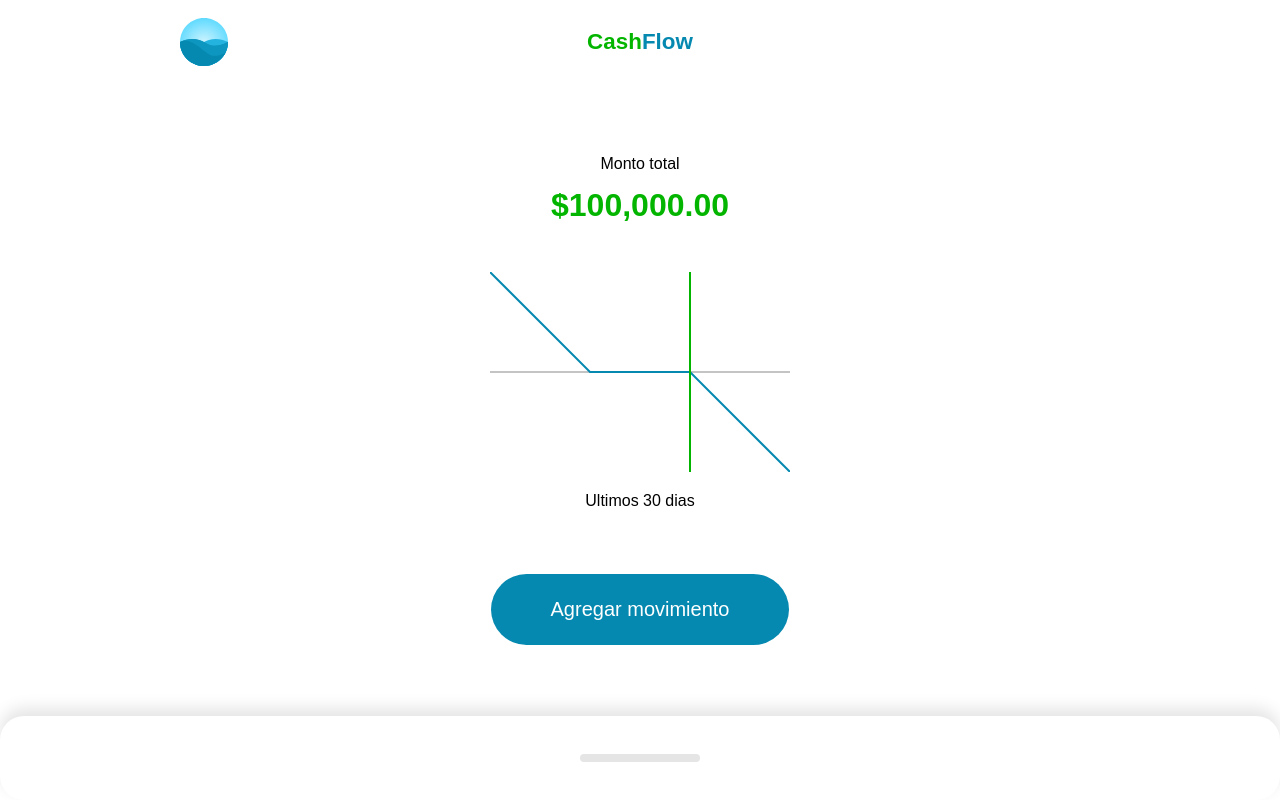
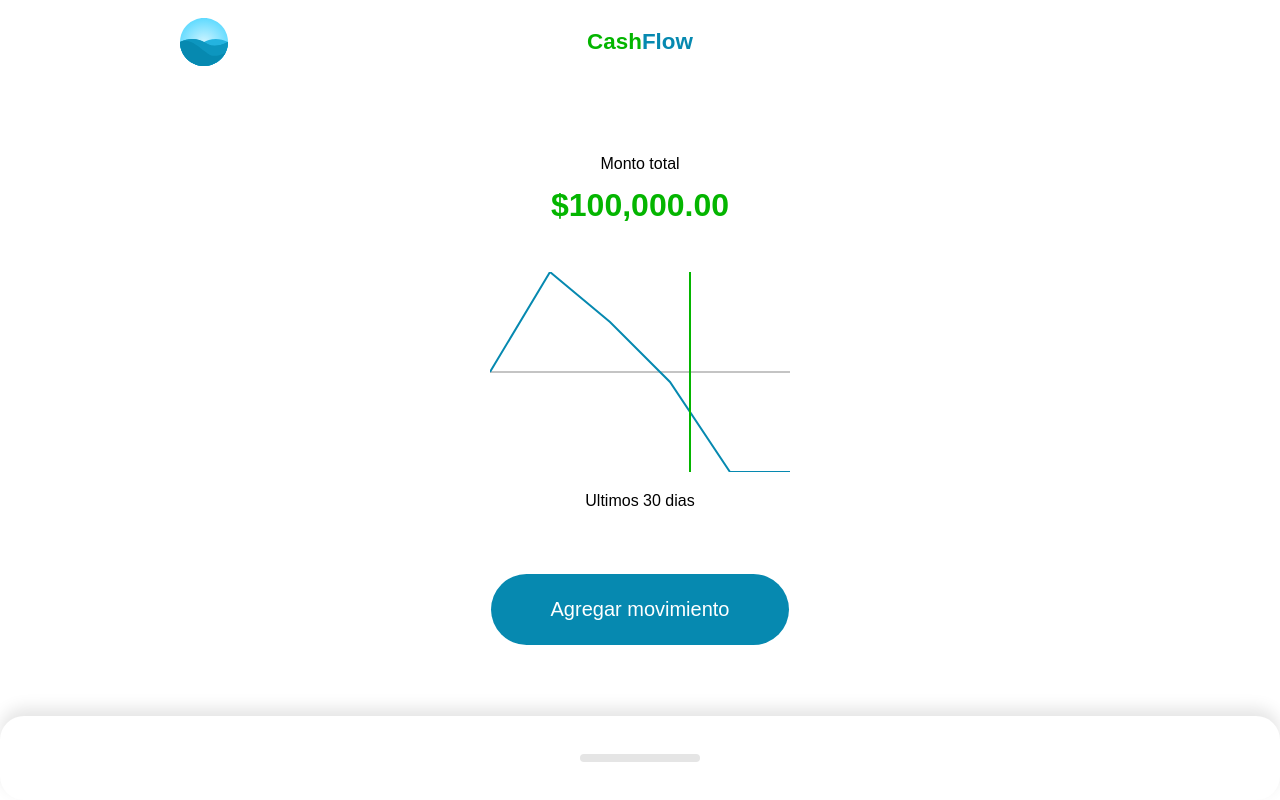
Before and after one commit to fjrp1412/CashFlow, a Vue app: page / in a window 1280 px wide. Built offline with nearby package versions, Linux system fonts and the light colour scheme.

Commit message:
ready logic behind chart

```diff
--- a/src/components/Home.vue
+++ b/src/components/Home.vue
@@ -6,7 +6,7 @@
     <template #resume>
       <Resume :label="label" :amount="amount" :totalAmount="100000">
         <template #graphic>
-          <Graphic />
+          <Graphic :amounts="amounts" />
         </template>
         <template #action>
           <Action />
@@ -76,5 +76,10 @@
       ],
     };
   },
+  computed: {
+    amounts() {
+      return this.movements.map((movement) => movement.amount);
+    },
+  },
 };
 </script>
--- a/src/components/Resume/Graphic.vue
+++ b/src/components/Resume/Graphic.vue
@@ -5,15 +5,15 @@
         stroke="#c4c4c4"
         stroke-width="2"
         x1="0"
-        y1="100"
+        :y1="zero"
         x2="300"
-        y2="100"
+        :y2="zero"
       />
       <polyline
         fill="none"
         stroke="#0689B0"
         stroke-width="2"
-        points="0,0 100,100 200,100 300,200"
+        :points="points"
       />
       <line
         stroke="#04b500"
@@ -28,6 +28,42 @@
   </div>
 </template>
 
+<script setup>
+import { toRefs, defineProps, computed } from "vue";
+
+const props = defineProps({
+  amounts: {
+    type: Array,
+    default: () => [],
+  },
+});
+
+const { amounts } = toRefs(props);
+
+const amountToPixels = (amount) => {
+  const min = Math.min(...amounts.value);
+  const max = Math.max(...amounts.value);
+
+  const amountAbs = amount + Math.abs(min);
+  const minmax = Math.abs(max) + Math.abs(min);
+
+  return 200 - ((amountAbs * 100) / minmax) * 2;
+};
+
+const zero = computed(() => amountToPixels(0));
+
+const points = computed(() => {
+  const total = amounts.value.length;
+  return amounts.value.reduce((points, amount, idx) => {
+    const x = (300 / total) * (idx + 1);
+    const y = amountToPixels(amount);
+    return `${points} ${x},${y}`;
+  }, "0,100");
+});
+
+console.log(amounts.value);
+</script>
+
 <style scoped>
 svg {
   width: 100%;
```
